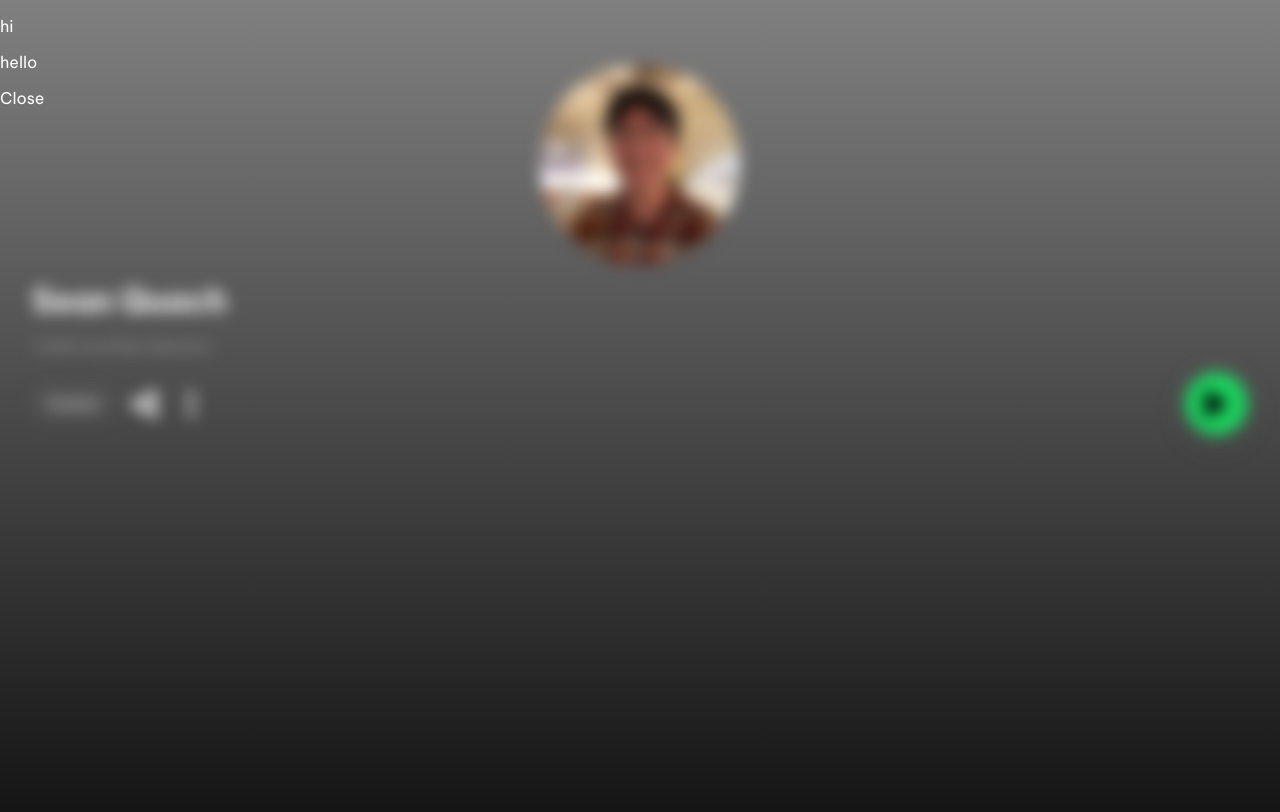
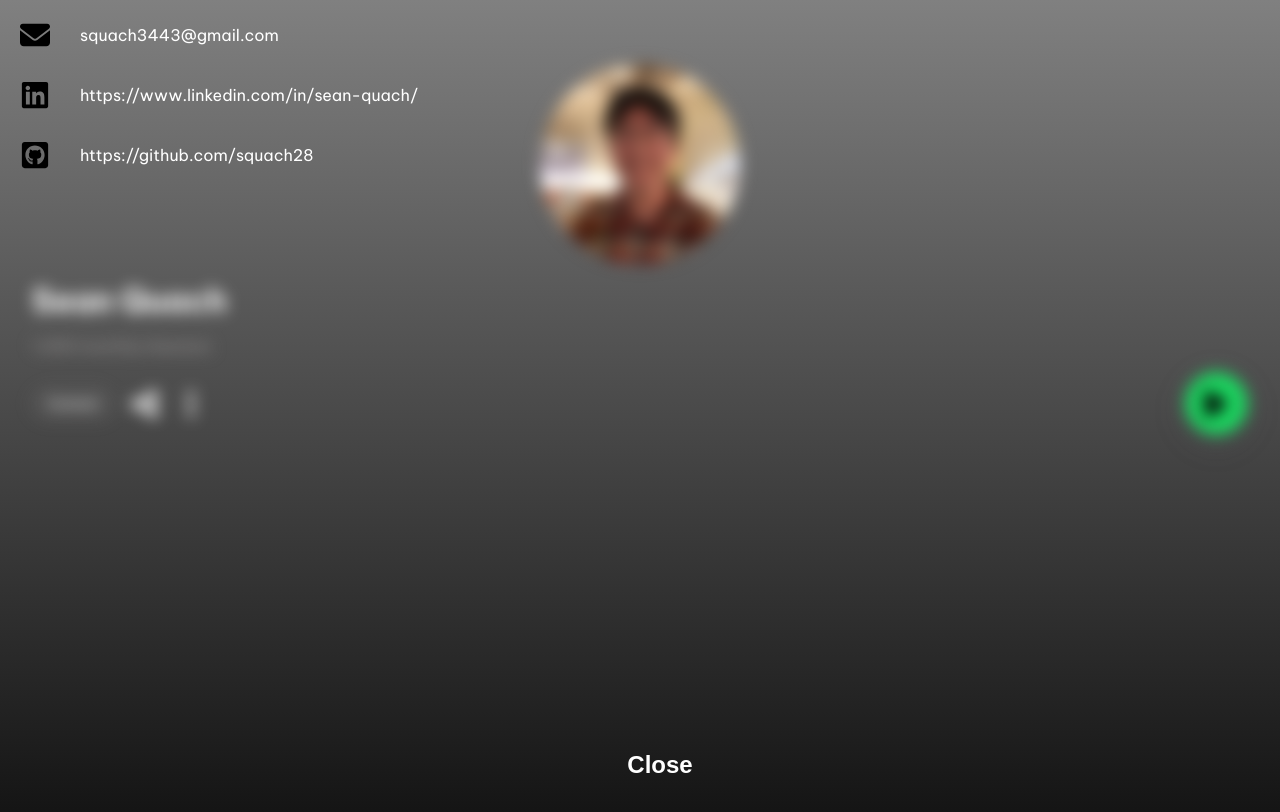
Before and after one commit to squach28/squach28.github.io, a plain HTML site: page index.html in a window 1280 px wide. Both pictures are taken after a click on the picture 190 px from the left and 403 px from the top of the page. Drawn offline with Linux system fonts and the light colour scheme.

Commit message:
added contact list with icons + links

```diff
--- a/index.html
+++ b/index.html
@@ -9,6 +9,25 @@
         <link rel="stylesheet" href="styles.css">
     </head>
     <body>
+        <div id="more_overlay_container" class="more_overlay_container">
+            <div>
+                <ul class="contact_list">
+                    <li class="contact_list_item">
+                        <img class="icon" src="./assets/icons/envelope-solid.svg" alt="envelope icon">
+                        <a href="mailto:squach3443@gmail.com">squach3443@gmail.com</a>
+                    </li>
+                    <li class="contact_list_item">
+                        <img class="icon" src="./assets/icons/linkedin.svg" alt="envelope icon">
+                        <a target="_blank" href="https://www.linkedin.com/in/sean-quach/">https://www.linkedin.com/in/sean-quach/</a>
+                    </li>
+                    <li class="contact_list_item">
+                        <img class="icon" src="./assets/icons/square-github.svg" alt="envelope icon">
+                        <a target="_blank" href="https://github.com/squach28">https://github.com/squach28</a>
+                    </li>
+                </ul>
+            </div>
+            <button id="close_button">Close</button>
+        </div>
         <div id="container" class="container">
             <img class="portfolio" src="assets/images/portfolio.jpeg" alt="picture of Sean Quach"/>
             <h1 class="header">Sean Quach</h1>
@@ -26,13 +45,8 @@
                 </button>
             </div>
         </div>
-        <div id="more_overlay_container" class="more_overlay_container">
-            <div>
-                <p>hi</p>
-                <p>hello</p>
-                <p>Close</p>
-            </div>
-        </div>
+
+
     </body>
     <script src="./script.js"></script>
 </html>
--- a/script.js
+++ b/script.js
@@ -17,5 +17,14 @@ ellipsisIcon.addEventListener('click', () => {
     const container = document.getElementById('container')
     const moreOverlayContainer = document.getElementById('more_overlay_container')
     container.classList.add('blur')
-    moreOverlayContainer.style.display = 'block'
+    moreOverlayContainer.style.display = 'flex'
 })
+
+const closeButton = document.getElementById('close_button')
+
+closeButton.addEventListener('click', () => {
+    const container = document.getElementById('container')
+    const moreOverlayContainer = document.getElementById('more_overlay_container')
+    container.classList.remove('blur')
+    moreOverlayContainer.style.display = 'none'
+})
--- a/styles.css
+++ b/styles.css
@@ -20,9 +20,14 @@ a {
     text-decoration: none;
 }
 
+ul, li {
+    list-style-type: none;
+}
+
 .container {
     padding: 2em 2em 0 2em;
     margin-top: 2em;
+    position: relative;
 }
 
 .portfolio {
@@ -104,13 +109,43 @@ a {
 }
 
 .more_overlay_container {
-    position: absolute;
-    top: 0;
+    position: fixed;
+    top: 20px;
+    left: 20px;
+    bottom: 20px;
     display: none;
     z-index: 3;
-    height: 100vh;
+    width: 100%;
+    flex-direction: column;
+    justify-content: space-between;
+}
+
+.more_overlay_container > #close_button {
+    display: flex;
+    font-size: 1.5rem;
+    border: none;
+    color: white;
+    background-color: transparent;
+    font-weight: bold;
 }
 
 .blur {
     filter: blur(8px);
 }
+
+#close_button {
+    text-align: center;
+    margin: 0 auto;
+}
+
+.contact_list {
+    display: flex;
+    flex-direction: column;
+    gap: 30px;
+}
+
+.contact_list_item {
+    display: flex;
+    align-items: center;
+    gap: 30px;
+}
```
Also changed, not shown: assets/icons/envelope-solid.svg (added), assets/icons/linkedin.svg (added), assets/icons/square-github.svg (added).
